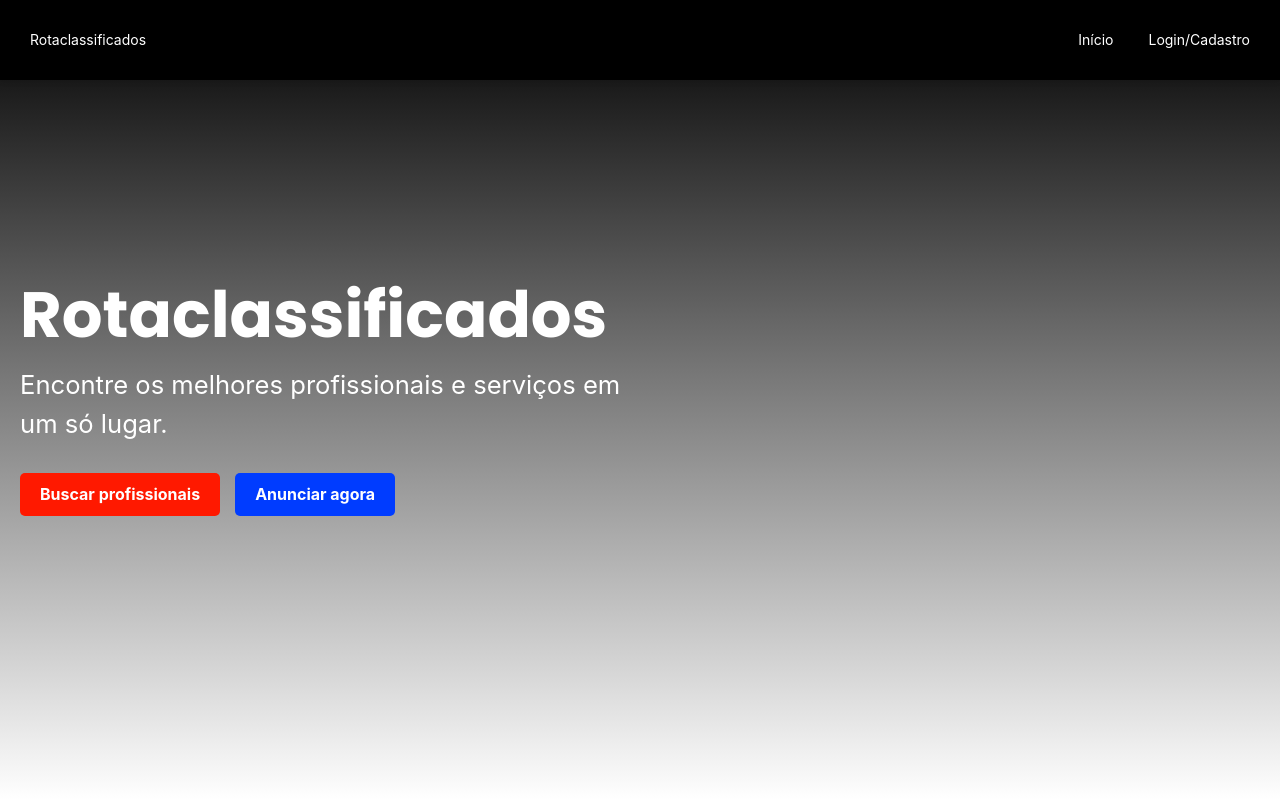
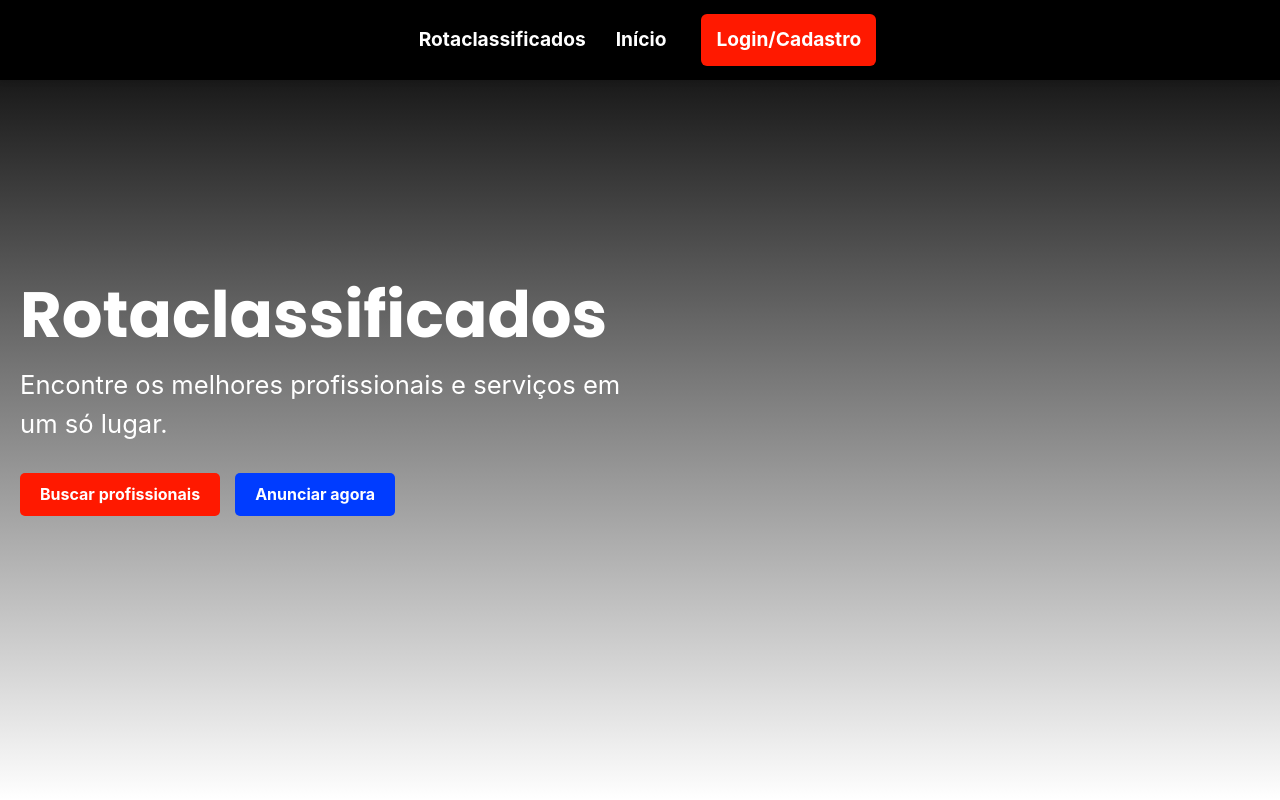
Before and after one commit to W3SK3RRX/frontend-classificados, a React (Vite) app: page / in a window 1280 px wide. Shown: the top 800 px of the page. Built offline with nearby package versions, Linux system fonts and the light colour scheme; a web font is replaced by a local one.

Commit message:
frontend v1.5

```diff
--- a/src/components/Header/Header.css
+++ b/src/components/Header/Header.css
@@ -1,10 +1,10 @@
-/* Alterar a cor de fundo do Navbar */
+/* Estilo do cabeçalho */
 .custom-navbar {
     background-color: rgb(0, 0, 0); /* Fundo preto */
     padding: 10px 20px; /* Ajuste no padding */
     display: flex;
-    justify-content: space-between; /* Espaço entre logo e itens */
-    align-items: center; /* Alinhar os itens no centro verticalmente */
+    justify-content: center; /* Centraliza todos os itens */
+    align-items: center; /* Alinha os itens no centro verticalmente */
     position: fixed;
     top: 0;
     left: 0;
@@ -18,30 +18,46 @@
 /* Contêiner dos itens de navegação */
 .nav-items {
     display: flex;
-    gap: 15px; /* Espaço entre os itens */
+    gap: 20px; /* Aumenta o espaço entre os itens */
     flex-wrap: nowrap; /* Impede quebra de linha dos itens */
-    overflow: hidden; /* Garante que não haja transbordamento */
-    justify-content: flex-end; /* Alinha à direita */
-    align-items: center; /* Alinha verticalmente ao centro */
-    flex-grow: 1; /* Faz com que os itens de navegação ocupem o espaço restante */
+    justify-content: center; /* Centraliza os itens de navegação */
+    align-items: center; /* Alinha verticalmente os itens */
 }
 
-/* Logo alinhada à esquerda */
+/* Logo centralizada */
 .custom-navbar .rs-nav-item[eventkey="logo"] {
-    font-size: 2.0rem;
-    font-weight: bold;
+    font-size: 2.0rem; /* Aumenta o tamanho da fonte */
+    font-weight: bold; /* Aplica negrito */
     color: white;
     text-transform: uppercase;
-    margin-right: auto; /* Empurra os itens de navegação para a direita */
+    margin: 0; /* Remove margem para evitar deslocamento */
 }
 
 /* Estilo geral para os itens do menu */
 .custom-navbar .rs-nav-item {
     color: white;
-    padding: 10px 10px;
+    font-size: 1.2rem; /* Aumenta o tamanho da fonte */
+    font-weight: bold; /* Aplica negrito */
+    padding: 12px 15px; /* Ajusta o padding para maior clique */
     text-decoration: none;
     transition: color 0.3s ease-in-out; /* Transição para hover */
 }
+
+/* Estilo para o nome de usuário dentro do menu dropdown */
+.username {
+    font-size: 1.2rem; /* Aumenta o tamanho da fonte */
+    font-weight: bold; /* Aplica negrito */
+    color: white; /* Define a cor branca */
+    padding: 5px 10px; /* Ajusta o padding para melhorar o espaço */
+    display: inline-block; /* Garante que o nome de usuário se comporte como texto inline */
+    transition: color 0.3s ease-in-out; /* Transição suave de cor */
+}
+
+/* Hover no nome de usuário */
+.username:hover {
+    color: #e74c3c; /* Cor vermelha no hover */
+}
+
 
 /* Hover nos itens do menu */
 .custom-navbar .rs-nav-item:hover {
@@ -81,15 +97,15 @@
         display: block;
         width: 100%;
         text-align: left;
-        padding: 10px 20px; /* Padding ajustado para consistência */
+        padding: 15px 20px; /* Padding ajustado para consistência */
         margin-bottom: 10px; /* Espaço entre os links */
     }
 
     /* Mostrar o menu como coluna quando o hambúrguer for clicado */
     .custom-navbar.open {
         flex-direction: column;
-        align-items: flex-start;
-        height: auto; /* Permitir que a altura aumente para acomodar os itens */
+        align-items: center; /* Alinha os itens no centro */
+        height: auto; /* Permite que a altura aumente para acomodar os itens */
         transition: height 0.3s ease-in-out; /* Transição suave */
     }
 }
--- a/src/components/Header/Header.jsx
+++ b/src/components/Header/Header.jsx
@@ -1,5 +1,5 @@
 import React, { useState } from 'react';
-import { Nav } from 'rsuite';
+import { Nav, Dropdown } from 'rsuite';
 import { GiHamburgerMenu } from 'react-icons/gi';
 import './Header.css';
 import { Link } from 'react-router-dom';
@@ -18,17 +18,25 @@ function Header() {
                 <div className="nav-items">
                     <Link to="/" className="rs-nav-item">Início</Link>
                     {user ? (
-                        <>
-                            <Link to="/profile" className="rs-nav-item">{user.username || "Perfil"}</Link>
-                            <Nav.Item onClick={logout} className="rs-nav-item logout-btn">
+                        <Dropdown
+                            renderToggle={(props, ref) => (
+
+                                <div {...props} ref={ref} className="user-menu">
+                                    <span className="username">{user.username || "Perfil"}</span> {/* Personaliza o nome de usuário */}
+                                </div>
+                            )}
+                        >
+                            <Dropdown.Item as={Link} to="/profile">Meu Perfil</Dropdown.Item>
+                            <Dropdown.Item as={Link} to="/settings">Configurações</Dropdown.Item>
+                            <Dropdown.Item onClick={logout} className="logout-btn">
                                 Sair
-                            </Nav.Item>
-                        </>
+                            </Dropdown.Item>
+                        </Dropdown>
+
                     ) : (
-                        <Link to="/login" className="rs-nav-item">Login/Cadastro</Link>
+                        <Link to="/login" className="rs-nav-item btn btn-primary">Login/Cadastro</Link>
                     )}
                 </div>
-
             </Nav>
             <div
                 className="hamburger"
@@ -39,6 +47,6 @@ function Header() {
             </div>
         </header>
     );
-};
+}
 
 export default Header;
--- a/src/components/Hero/hero.jsx
+++ b/src/components/Hero/hero.jsx
@@ -1,28 +1,27 @@
 import React from "react";
-import './hero.css'
+import { Link } from "react-router-dom";
+import './hero.css';
 
 function Hero() {
     return (
-
         <section className="hero">
             <div className="hero-content">
                 <h1 className="hero-title">Rotaclassificados</h1>
                 <p className="hero-subtitle">Encontre os melhores profissionais e serviços em um só lugar.</p>
                 <div className="hero-buttons">
-                    <a href="#services" className="btn btn-primary">
+                    <Link to="/home" className="btn btn-primary">
                         Buscar profissionais
-                    </a>
-                    <a href="#contact" className="btn btn-secondary">
+                    </Link>
+                    <Link to="/contact" className="btn btn-secondary">
                         Anunciar agora
-                    </a>
+                    </Link>
                 </div>
             </div>
             {/*<div className="hero-image">
                 <img src="hero-image.jpg" alt="Imagem destacada" />
             </div>*/}
         </section>
-
-    )
+    );
 }
 
 export default Hero;
```
